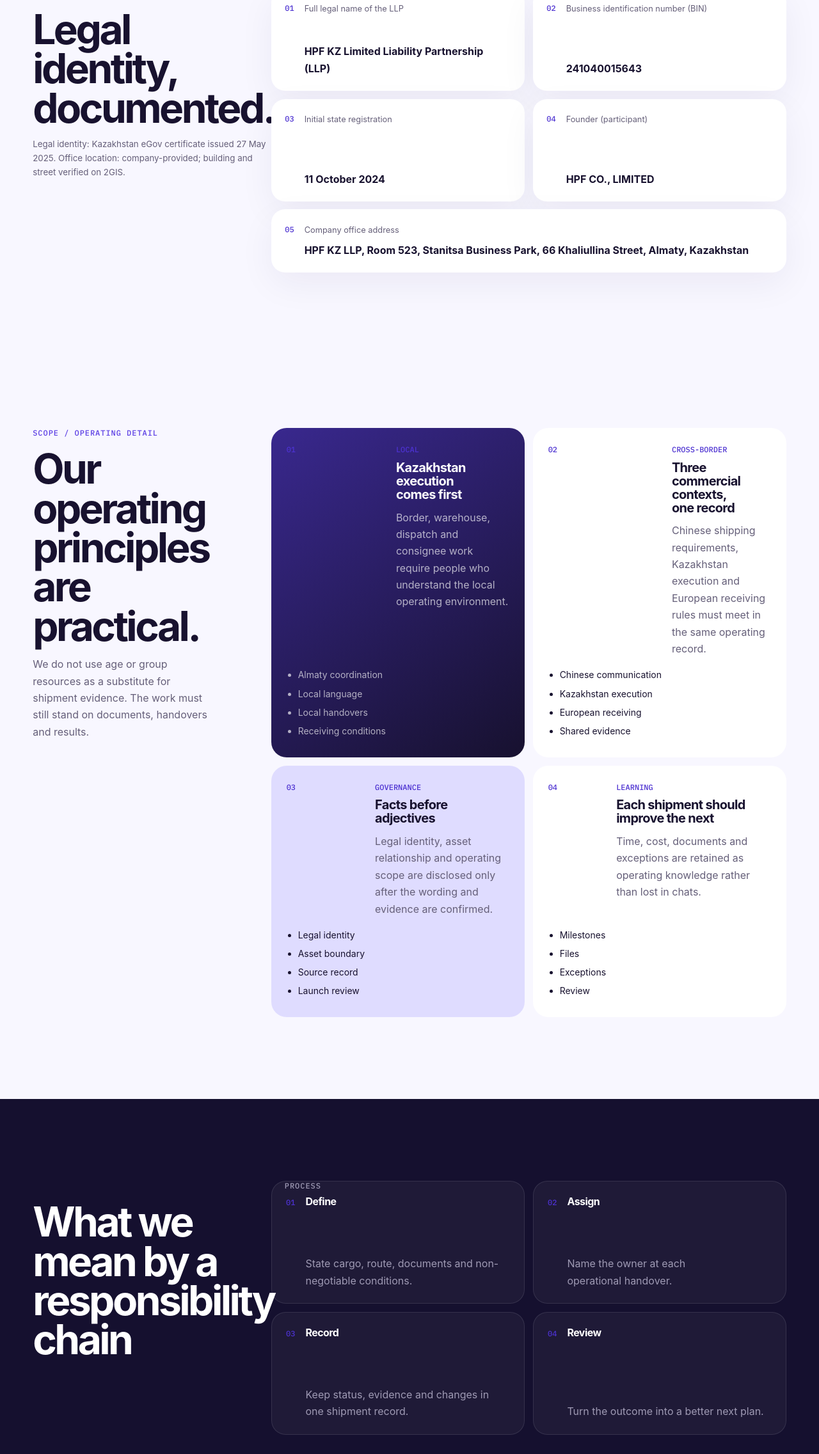
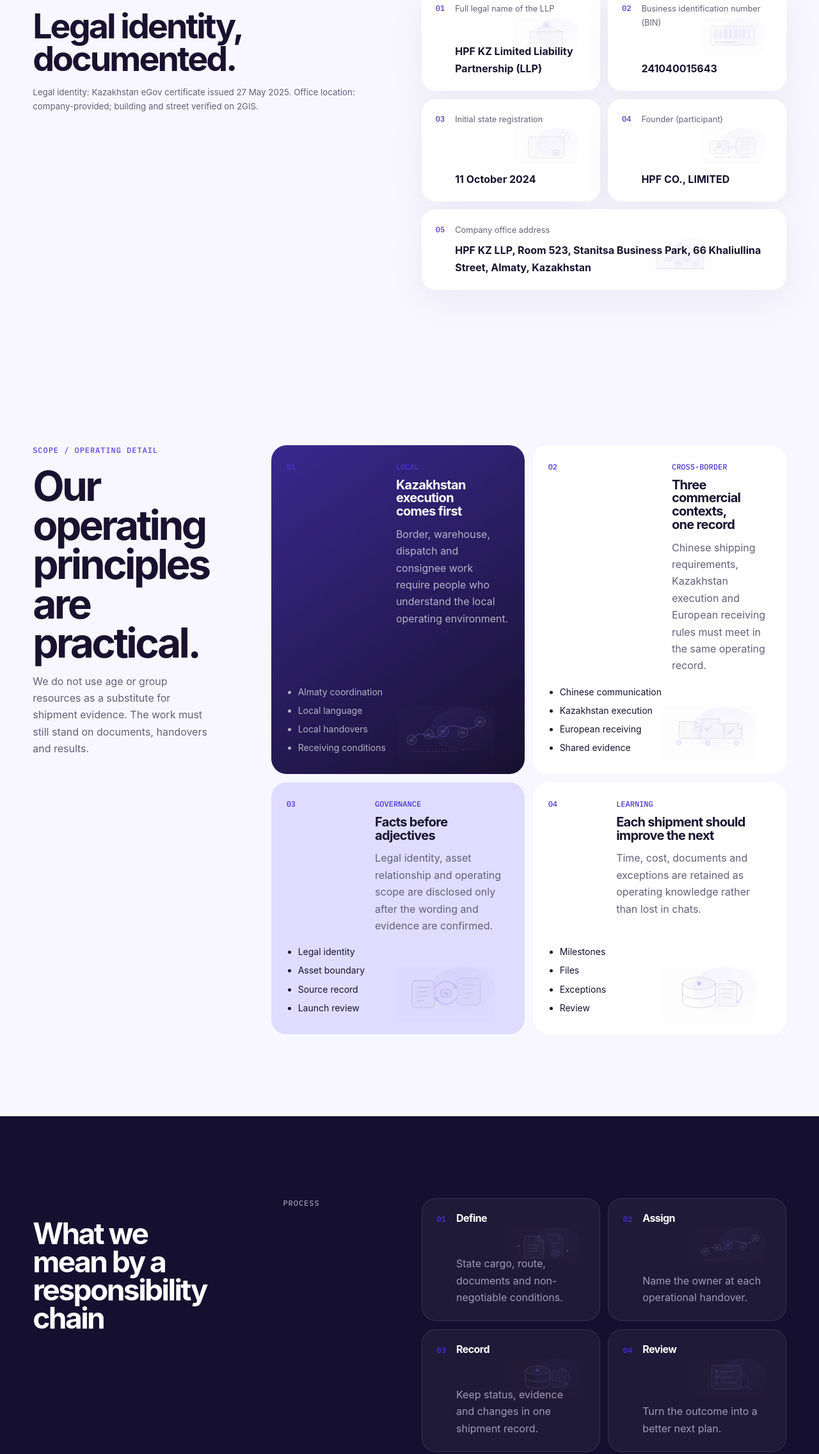
Before and after one commit to arunyaokz/astro-hpf-kz, an Astro site: page /about in a window 1280 px wide. Shown: the part 1145-3418 px from the top of the page at 64% size. Built offline with nearby package versions, Linux system fonts and the light colour scheme; Astro itself is replaced by a stand-in of ours.

Commit message:
fix: restore inner page visuals and layout

```diff
--- a/src/components/CardVisual.astro
+++ b/src/components/CardVisual.astro
@@ -136,6 +136,51 @@ const uid = `card-visual-${kind}`;
     </g>
   )}
 
+  {kind === "commitment" && (
+    <g>
+      <path d="M48 128h224" class="rail"></path>
+      <path d="M64 104c29-50 62-50 95 0s66 50 98 0" class="route"></path>
+      <circle cx="64" cy="104" r="19" class="plane"></circle><path d="M56 98h16M56 104h12M56 110h14" class="line"></path>
+      <circle cx="159" cy="104" r="22" class="badge"></circle><path d="m148 104 8 8 15-18" class="line strong"></path>
+      <circle cx="257" cy="104" r="19" class="plane muted"></circle><path d="M249 104h16m-8-8v16" class="line muted"></path>
+      <path d="M64 76V52h33M257 76V52h-33" class="rail"></path>
+      <text x="160" y="151" text-anchor="middle" class="micro-text">UPSTREAM / OWNER / RECORD</text>
+    </g>
+  )}
+
+  {kind === "exclusion" && (
+    <g>
+      <path d="M160 35 229 61v44c0 30-28 47-69 61-41-14-69-31-69-61V61z" class="plane"></path>
+      <path d="M160 47 217 68v34c0 23-21 37-57 50-36-13-57-27-57-50V68z" class="rail"></path>
+      <circle cx="160" cy="95" r="28" class="badge"></circle><path d="m145 80 30 30m0-30-30 30" class="line strong"></path>
+      <path d="M54 55h24M242 55h24M54 135h24M242 135h24" class="rail"></path>
+      <circle cx="65" cy="55" r="4" class="dot"></circle><circle cx="255" cy="135" r="4" class="dot"></circle>
+      <text x="160" y="170" text-anchor="middle" class="micro-text">CLAIM / CERTIFICATE / COST</text>
+    </g>
+  )}
+
+  {kind === "route-direction" && (
+    <g>
+      <path d="M47 129c35-65 75-5 111-52s67-18 115-67" class="route"></path>
+      <circle cx="47" cy="129" r="8" class="badge"></circle><circle cx="116" cy="91" r="8" class="badge"></circle><circle cx="192" cy="59" r="8" class="badge"></circle><circle cx="273" cy="10" r="8" class="badge"></circle>
+      <path d="M47 148h226M47 154h153" class="rail"></path>
+      <path d="M61 72h37v29H61zM67 80h25M67 88h19" class="plane"></path>
+      <path d="M220 114h48m-12-12 12 12-12 12" class="line strong"></path>
+      <text x="160" y="172" text-anchor="middle" class="micro-text">DIRECTION / HANDOVER / CHECK</text>
+    </g>
+  )}
+
+  {kind === "route-boundary" && (
+    <g>
+      <path d="M52 130c35-58 70 22 107-35s70 9 110-48" class="rail"></path>
+      <path d="M52 130c35-58 70 22 107-35" class="route"></path>
+      <circle cx="52" cy="130" r="7" class="badge"></circle><circle cx="159" cy="95" r="7" class="badge"></circle>
+      <path d="M198 46h62v62h-62z" class="plane"></path><path d="m210 58 38 38m0-38-38 38" class="line strong"></path>
+      <path d="M44 42v18M44 42h18M276 42v18M258 42h18M44 144v-18M44 144h18M276 144v-18M258 144h18" class="rail"></path>
+      <text x="160" y="169" text-anchor="middle" class="micro-text">NO DECORATION / NO INFERENCE</text>
+    </g>
+  )}
+
   {kind === "customs" && (
     <g>
       <path d="M50 139V54h45v85M225 139V54h45v85M95 69h130M95 88h130" class="plane"></path>
--- a/src/components/ContentPage.astro
+++ b/src/components/ContentPage.astro
@@ -2,9 +2,26 @@
 import { getCollection } from "astro:content";
 import { PAGE_COPY, pagePath, type Lang } from "../site-v2";
 import RouteMap from "./RouteMap.astro";
+import CardVisual from "./CardVisual.astro";
 
 interface Props { lang: Lang; pageKey: "services" | "routes" | "about"; }
 const { lang, pageKey } = Astro.props;
+const scopeVisuals: Record<Props["pageKey"], string[]> = {
+  services: ["customs", "transport", "warehouse", "delivery"],
+  routes: ["cargo-route", "customs", "transport", "delivery"],
+  about: ["responsibility", "docs-first", "declaration", "memory"],
+};
+const processVisuals: Record<Props["pageKey"], string[]> = {
+  services: ["documents", "verification", "inspection", "release"],
+  routes: ["documents", "responsibility", "cargo-route", "verification"],
+  about: ["documents", "responsibility", "memory", "verification"],
+};
+const boundaryVisuals: Record<Props["pageKey"], string[]> = {
+  services: ["commitment", "exclusion"],
+  routes: ["route-direction", "route-boundary"],
+  about: ["responsibility", "exclusion"],
+};
+const entityVisuals = ["company", "bin", "calendar", "founder", "warehouse"];
 const page = PAGE_COPY[pageKey][lang];
 const heroImage = {
   services: { src: "/images/corporate/hero-services-customs.webp", size: { width: 1122, height: 1402 }, alt: { zh: "仓内验货与清关前置作业", en: "Warehouse inspection and customs-ready handling", ru: "Складская проверка и подготовка к таможне" } },
@@ -60,7 +77,7 @@ const showEntityFact = (id: string) => {
       <dl>
         {entityFactIds.map((id, index) => {
           const fact = factMap.get(id);
-          return <div><span>{String(index + 1).padStart(2, "0")}</span><dt>{fact?.labels[lang]}</dt><dd>{fact?.url ? <a href={fact.url} target="_blank" rel="noreferrer">{showEntityFact(id)}</a> : showEntityFact(id)}</dd></div>;
+          return <div><CardVisual kind={entityVisuals[index]} /><span>{String(index + 1).padStart(2, "0")}</span><dt>{fact?.labels[lang]}</dt><dd>{fact?.url ? <a href={fact.url} target="_blank" rel="noreferrer">{showEntityFact(id)}</a> : showEntityFact(id)}</dd></div>;
         })}
       </dl>
     </section>
@@ -75,6 +92,7 @@ const showEntityFact = (id: string) => {
     <div class="scope-list">
       {page.sections.map((section, index) => (
         <article>
+          <CardVisual kind={scopeVisuals[pageKey][index]} />
           <span>{String(index + 1).padStart(2, "0")}</span>
           <div><p class="item-label">{section.label}</p><h3>{section.title}</h3><p>{section.text}</p></div>
           <ul>{section.points.map((point) => <li>{point}</li>)}</ul>
@@ -87,8 +105,8 @@ const showEntityFact = (id: string) => {
     <div class="shell sequence-grid">
       <header><p class="eyebrow">Process</p><h2 class="section-title">{page.processTitle}</h2></header>
       <ol>
-        {page.process.map((item) => (
-          <li><span>{item.step}</span><h3>{item.title}</h3><p>{item.text}</p></li>
+        {page.process.map((item, index) => (
+          <li><CardVisual kind={processVisuals[pageKey][index]} /><span>{item.step}</span><h3>{item.title}</h3><p>{item.text}</p></li>
         ))}
       </ol>
     </div>
@@ -97,8 +115,8 @@ const showEntityFact = (id: string) => {
   <section class="boundary shell">
     <header><p class="eyebrow">Promise boundary</p><h2 class="section-title">{page.boundaryTitle}</h2></header>
     <div class="boundary-grid">
-      <div><h3>{labels.do}</h3><ul>{page.boundaryDo.map((item) => <li>{item}</li>)}</ul></div>
-      <div><h3>{labels.dont}</h3><ul>{page.boundaryDont.map((item) => <li>{item}</li>)}</ul></div>
+      <div><CardVisual kind={boundaryVisuals[pageKey][0]} /><h3>{labels.do}</h3><ul>{page.boundaryDo.map((item) => <li>{item}</li>)}</ul></div>
+      <div><CardVisual kind={boundaryVisuals[pageKey][1]} /><h3>{labels.dont}</h3><ul>{page.boundaryDont.map((item) => <li>{item}</li>)}</ul></div>
     </div>
   </section>
 
@@ -120,31 +138,37 @@ const showEntityFact = (id: string) => {
   .page-hero .text-link { color: var(--electric); }
   .hero-actions { display: flex; flex-wrap: wrap; align-items: center; gap: var(--space-2); margin-block-start: var(--space-2); }
   .page-hero figure { position: relative; min-height: 32rem; overflow: hidden; border: 1px solid rgba(255,255,255,.1); border-radius: 2rem; background: var(--ink-2); box-shadow: 0 28px 90px rgba(0,0,0,.28); }
+  .page-hero figure::after { position: absolute; inset: 0; background: linear-gradient(180deg,rgba(15,8,48,.05),rgba(15,8,48,.62)); content: ""; }
+  .page-hero img { width: 100%; height: 100%; object-fit: cover; filter: saturate(.72) contrast(1.04); }
   .content-page:has(.route-section) .page-hero img { object-position: 60% center; }
   .content-page:has(.entity) .page-hero img { object-position: 56% center; }
   .content-page:not(:has(.route-section, .entity)) .page-hero img { object-position: 62% center; }
-  .page-hero figure::after { position: absolute; inset: 0; background: linear-gradient(180deg,rgba(15,8,48,.05),rgba(15,8,48,.62)); content: ""; }
-  .page-hero img { width: 100%; height: 100%; object-fit: cover; filter: saturate(.72) contrast(1.04); }
   .page-hero figcaption { position: absolute; z-index: 1; inset-inline: 0.75rem; inset-block-end: 0.75rem; color: rgba(255,255,255,.8); font-size: 0.6875rem; }
   .route-section { background: var(--ink-2); }
   .route-section > div { padding-block: clamp(4rem,8vw,7rem); }
-  .entity { display: grid; grid-template-columns: minmax(17rem,.52fr) minmax(0,1.48fr); gap: clamp(3rem,7vw,7rem); padding-block: clamp(5rem,9vw,8rem); }
-  .entity header { display: grid; align-content: start; gap: var(--space-2); }
+  .entity { display: grid; grid-template-columns: minmax(34rem,.7fr) minmax(0,1.3fr); gap: clamp(2rem,5vw,5rem); padding-block: clamp(5rem,9vw,8rem); }
+  .entity header { display: grid; min-width: 0; align-content: start; gap: var(--space-2); }
+  .entity header .section-title { max-width: 9ch; overflow-wrap: normal; font-size: clamp(2.4rem,4.2vw,4.8rem); }
   .entity header small { color: var(--muted); }
   .entity dl { display: grid; grid-template-columns: repeat(2,minmax(0,1fr)); gap: .8rem; margin: 0; }
-  .entity dl div { display: grid; grid-template-columns: auto 1fr; gap: .5rem 1rem; min-height: 10rem; align-content: space-between; padding: 1.35rem; border-radius: 1.35rem; background: #fff; box-shadow: 0 18px 55px rgba(37,23,91,.06); }
+  .entity dl div { position: relative; display: grid; grid-template-columns: auto 1fr; gap: .5rem 1rem; min-height: 10rem; align-content: space-between; padding: 1.35rem; overflow: hidden; isolation: isolate; border-radius: 1.35rem; background: #fff; box-shadow: 0 18px 55px rgba(37,23,91,.06); }
   .entity dl div:last-child { grid-column: 1 / -1; min-height: auto; }
-  .entity dl span { color: var(--cobalt-700); font-family: var(--font-num); font-size: .75rem; }
-  .entity dt { color: var(--muted); font-size: .8rem; }
-  .entity dd { grid-column: 2; margin: 0; color: var(--text); font-size: 1rem; font-weight: 700; overflow-wrap: anywhere; }
+  .entity dl div :global(.card-visual) { position: absolute; z-index: 0; width: 56%; height: 3.6rem; inset: 2.8rem .35rem auto auto; color: #302957; opacity: .34; --visual-accent: #7057ff; --visual-ink: #302957; }
+  .entity dl span { position: relative; z-index: 1; color: var(--cobalt-700); font-family: var(--font-num); font-size: .75rem; }
+  .entity dt { position: relative; z-index: 1; color: var(--muted); font-size: .8rem; }
+  .entity dd { position: relative; z-index: 1; grid-column: 2; margin: 0; color: var(--text); font-size: 1rem; font-weight: 700; overflow-wrap: anywhere; }
   .scope { display: grid; grid-template-columns: minmax(17rem,.52fr) minmax(0,1.48fr); gap: clamp(3rem,7vw,7rem); padding-block: clamp(6rem,10vw,9rem); }
   .scope-intro { display: grid; align-content: start; gap: var(--space-2); }
   .scope-intro > p:last-child { color: var(--mut); }
   .scope-list { display: grid; grid-template-columns: repeat(2,minmax(0,1fr)); gap: .8rem; }
-  .scope-list article { display: grid; grid-template-columns: auto 1fr; gap: 1rem; min-height: 18rem; align-content: space-between; padding: 1.5rem; border-radius: 1.5rem; background: #fff; }
+  .scope-list article { position: relative; display: grid; grid-template-columns: auto 1fr; gap: 1rem; min-height: 18rem; overflow: hidden; isolation: isolate; align-content: space-between; padding: 1.5rem; border-radius: 1.5rem; background: #fff; }
   .scope-list article:nth-child(1) { background: linear-gradient(145deg,#39288e,#17112f); color: #fff; }
   .scope-list article:nth-child(3) { background: #dfdcff; }
-  .scope-list article > span, .sequence li > span { color: var(--cobalt-700); font-family: var(--font-num); font-size: 0.75rem; }
+  .scope-list article > span, .sequence li > span { position: relative; z-index: 1; color: var(--cobalt-700); font-family: var(--font-num); font-size: 0.75rem; }
+  .scope-list article > div, .scope-list article > ul { position: relative; z-index: 1; }
+  .scope-list article :global(.card-visual) { position: absolute; z-index: 0; width: 58%; height: 5.4rem; inset: auto .5rem 1.3rem auto; color: #2d2850; opacity: .4; --visual-accent: #7057ff; --visual-ink: #2d2850; }
+  .scope-list article:nth-child(1) :global(.card-visual) { color: #e8e5ff; opacity: .5; --visual-accent: #8d7bff; --visual-ink: #e8e5ff; }
+  .scope-list article:nth-child(3) :global(.card-visual) { --visual-accent: #5941e5; }
   .item-label { margin-block-end: 0.5rem; color: var(--cobalt-700); font-family: var(--font-num); font-size: 0.75rem; text-transform: uppercase; }
   .scope-list h3 { font-size: 1.25rem; }
   .scope-list div > p:last-child { margin-block-start: .75rem; color: var(--muted); }
@@ -153,19 +177,24 @@ const showEntityFact = (id: string) => {
   .scope-list ul, .boundary ul { margin: 0; padding-inline-start: 1.125rem; }
   .scope-list li { margin-block-end: 0.375rem; color: var(--tx); font-size: 0.875rem; }
   .sequence { background: var(--ink-2); color: #fff; }
-  .sequence-grid { display: grid; grid-template-columns: minmax(17rem,.52fr) minmax(0,1.48fr); gap: clamp(3rem,7vw,7rem); padding-block: clamp(6rem,10vw,9rem); }
+  .sequence-grid { display: grid; grid-template-columns: minmax(34rem,.7fr) minmax(0,1.3fr); gap: clamp(2rem,5vw,5rem); padding-block: clamp(6rem,10vw,9rem); }
   .sequence h2 { color:#fff; }
-  .sequence header { display: grid; align-content: start; gap: var(--space-2); }
+  .sequence header { display: grid; min-width: 0; align-content: start; gap: var(--space-2); }
+  .sequence header .section-title { max-width: 9ch; overflow-wrap: normal; font-size: clamp(2.4rem,3.6vw,4rem); }
   .sequence ol { display:grid; grid-template-columns:repeat(2,minmax(0,1fr)); gap:.8rem; margin:0; padding:0; list-style:none; }
-  .sequence li { display:grid; grid-template-columns:auto 1fr; gap:1rem; min-height:12rem; align-content:space-between; padding:1.4rem; border:1px solid rgba(255,255,255,.1); border-radius:1.4rem; background:rgba(255,255,255,.045); }
-  .sequence h3 { color:#fff; }
+  .sequence li { position: relative; display:grid; grid-template-columns:auto 1fr; gap:1rem; min-height:12rem; overflow: hidden; isolation: isolate; align-content:space-between; padding:1.4rem; border:1px solid rgba(255,255,255,.1); border-radius:1.4rem; background:rgba(255,255,255,.045); }
+  .sequence li :global(.card-visual) { position: absolute; z-index: 0; width: 58%; height: 4rem; inset: 2.7rem .4rem auto auto; color: #dcd7ff; opacity: .38; --visual-accent: #8d7bff; --visual-ink: #dcd7ff; }
+  .sequence h3 { position: relative; z-index: 1; color:#fff; }
   .sequence h3 { font-size: 1rem; }
-  .sequence p { grid-column:2; color:var(--muted-on-dark); }
+  .sequence p { position: relative; z-index: 1; grid-column:2; color:var(--muted-on-dark); }
   .boundary { display:grid; grid-template-columns:minmax(17rem,.52fr) minmax(0,1.48fr); gap:clamp(3rem,7vw,7rem); padding-block:clamp(6rem,10vw,9rem); }
-  .boundary header { display: grid; align-content: start; gap: var(--space-2); }
+  .boundary header { display: grid; min-width: 0; align-content: start; gap: var(--space-2); }
   .boundary-grid { display:grid; grid-template-columns:repeat(2,minmax(0,1fr)); gap:.8rem; }
-  .boundary-grid > div { padding:1.5rem; border-radius:1.4rem; background:#fff; box-shadow:0 18px 55px rgba(37,23,91,.06); }
+  .boundary-grid > div { position:relative; min-height:18rem; overflow:hidden; isolation:isolate; padding:1.5rem; border-radius:1.4rem; background:#fff; box-shadow:0 18px 55px rgba(37,23,91,.06); }
   .boundary-grid > div + div { background:#e6e3ff; }
+  .boundary-grid > div :global(.card-visual) { position:absolute; z-index:0; width:62%; height:7.4rem; inset:auto .5rem .6rem auto; color:#302957; opacity:.4; --visual-accent:#7057ff; --visual-ink:#302957; }
+  .boundary-grid > div + div :global(.card-visual) { color:#31295d; opacity:.38; --visual-accent:#5941e5; --visual-ink:#31295d; }
+  .boundary-grid h3, .boundary-grid ul { position:relative; z-index:1; }
   .boundary h3 { font-size: 1rem; }
   .boundary ul { margin-block-start: var(--space-2); }
   .boundary li { margin-block-end: 0.75rem; color: var(--mut); }
```
